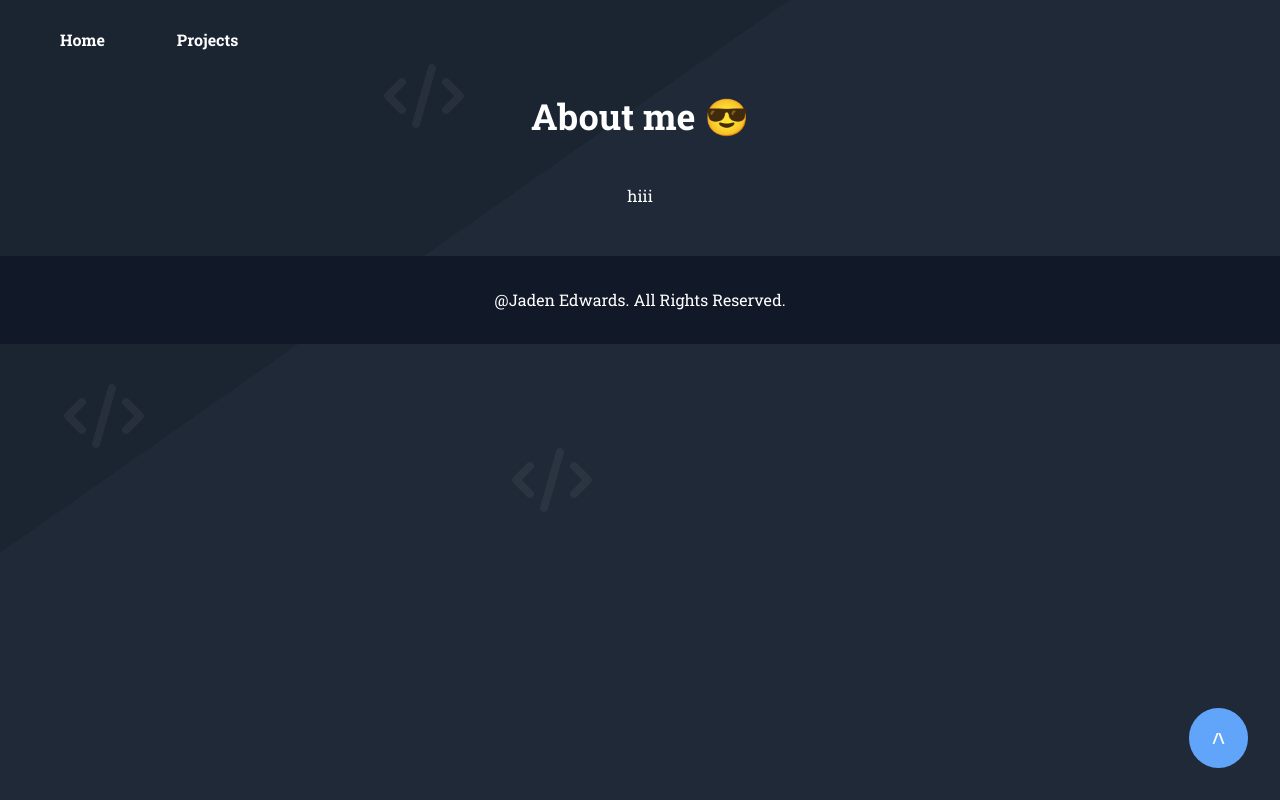
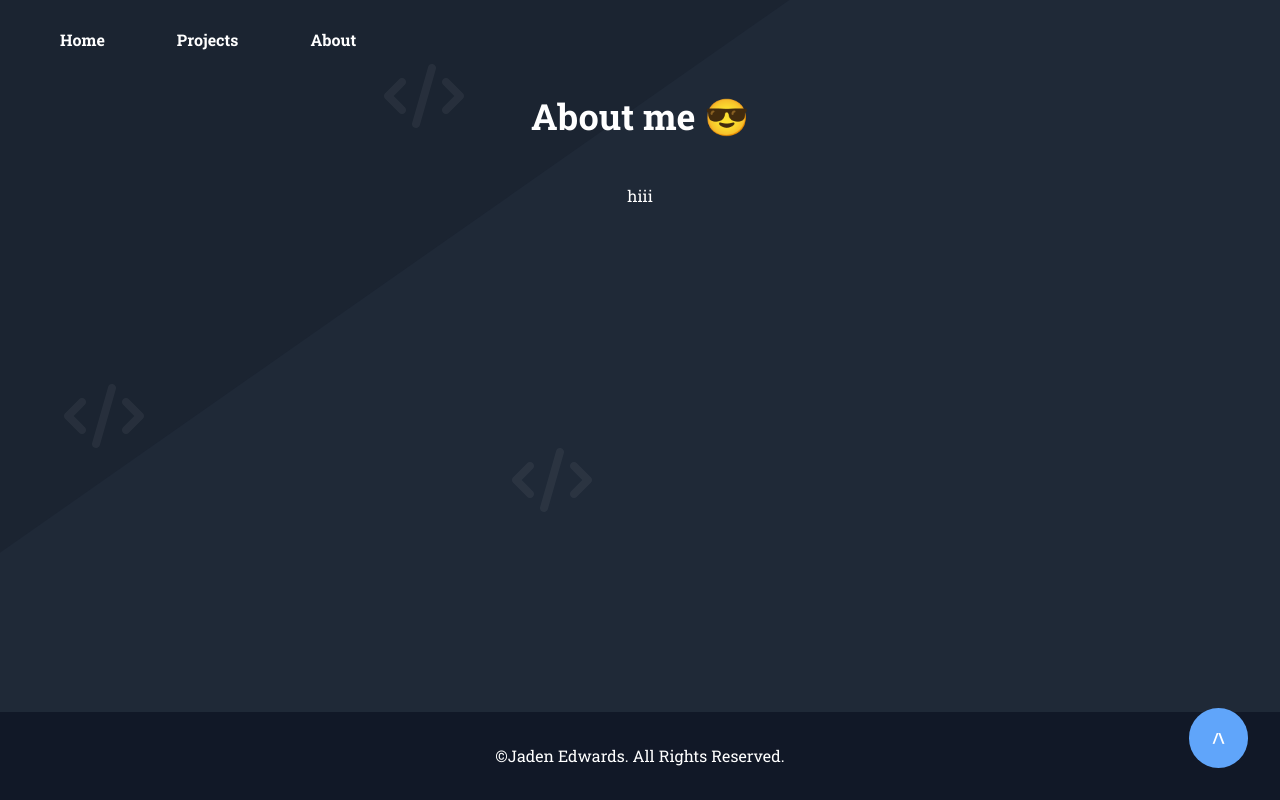
Before and after one commit to jadenet/portfolio, a Next.js app: page /about in a window 1280 px wide. Built offline with nearby package versions, Linux system fonts and the light colour scheme.

Commit message:
Add space for footer, replace copyright symbol

```diff
--- a/components/layout.tsx
+++ b/components/layout.tsx
@@ -7,6 +7,7 @@ interface LayoutProps {
 const links = [
     { name: "Home", link: "/" },
     { name: "Projects", link: "/projects" },
+    { name: "About", link: "/about" },
 ]
 
 function Layout({ children }: LayoutProps) {
@@ -17,9 +18,9 @@ function Layout({ children }: LayoutProps) {
                     <a href={link.link} className="font-bold py-2 px-5 hover:scale-105 active:scale-95 transition">{link.name}</a>
                 )}
             </nav>
-            <main>{children}</main>
+            <main className="flex-1">{children}</main>
             <footer className="flex items-center justify-center p-8 gap-4 bg-gray-900">
-                @Jaden Edwards. All Rights Reserved.
+                ©Jaden Edwards. All Rights Reserved.
             </footer>
         </>
     )
--- a/styles/globals.css
+++ b/styles/globals.css
@@ -4,10 +4,14 @@
 
 @layer base {
   html {
-    scroll-behavior: smooth;
+    @apply scroll-smooth h-full;
   }
 
   body {
-    @apply bg-gray-800 text-white font-roboto_slab;
+    @apply bg-gray-800 text-white font-roboto_slab h-full;
+  }
+
+  #__next {
+    @apply flex flex-col h-full;
   }
 }
```
